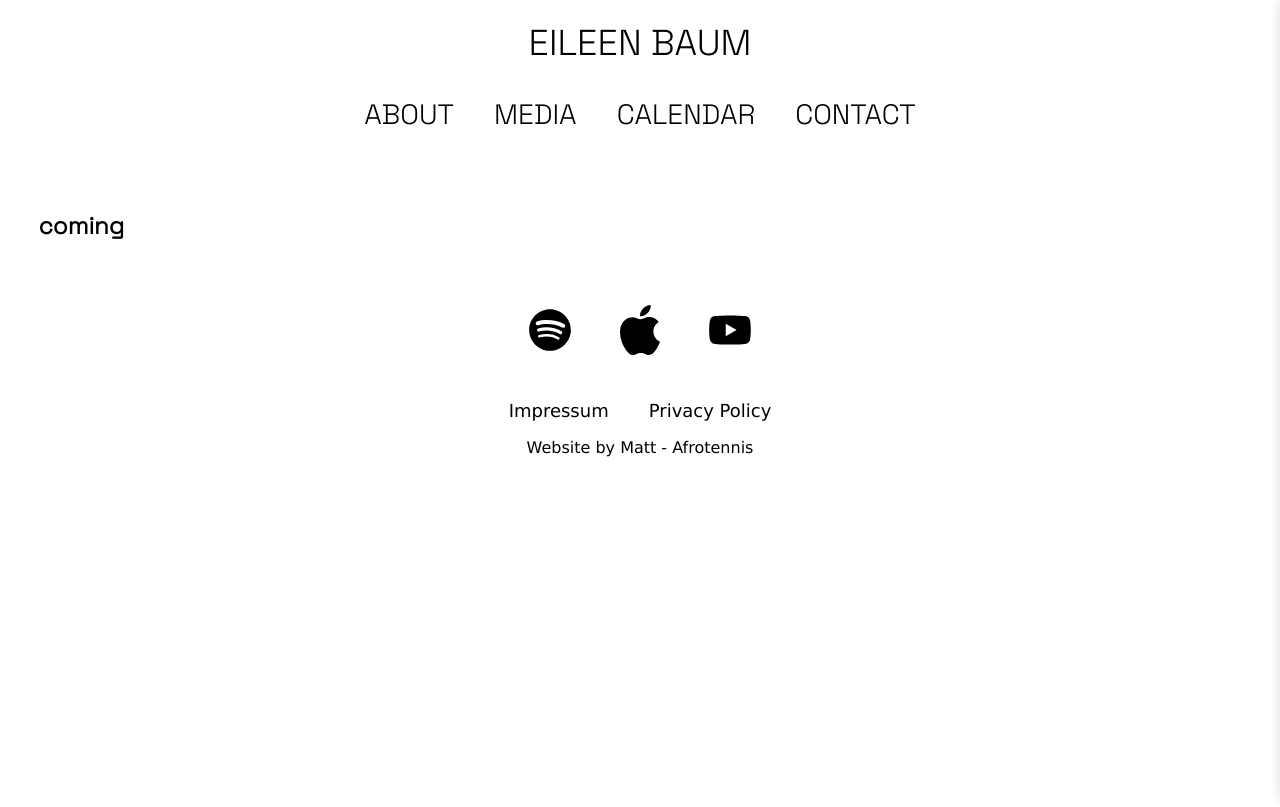
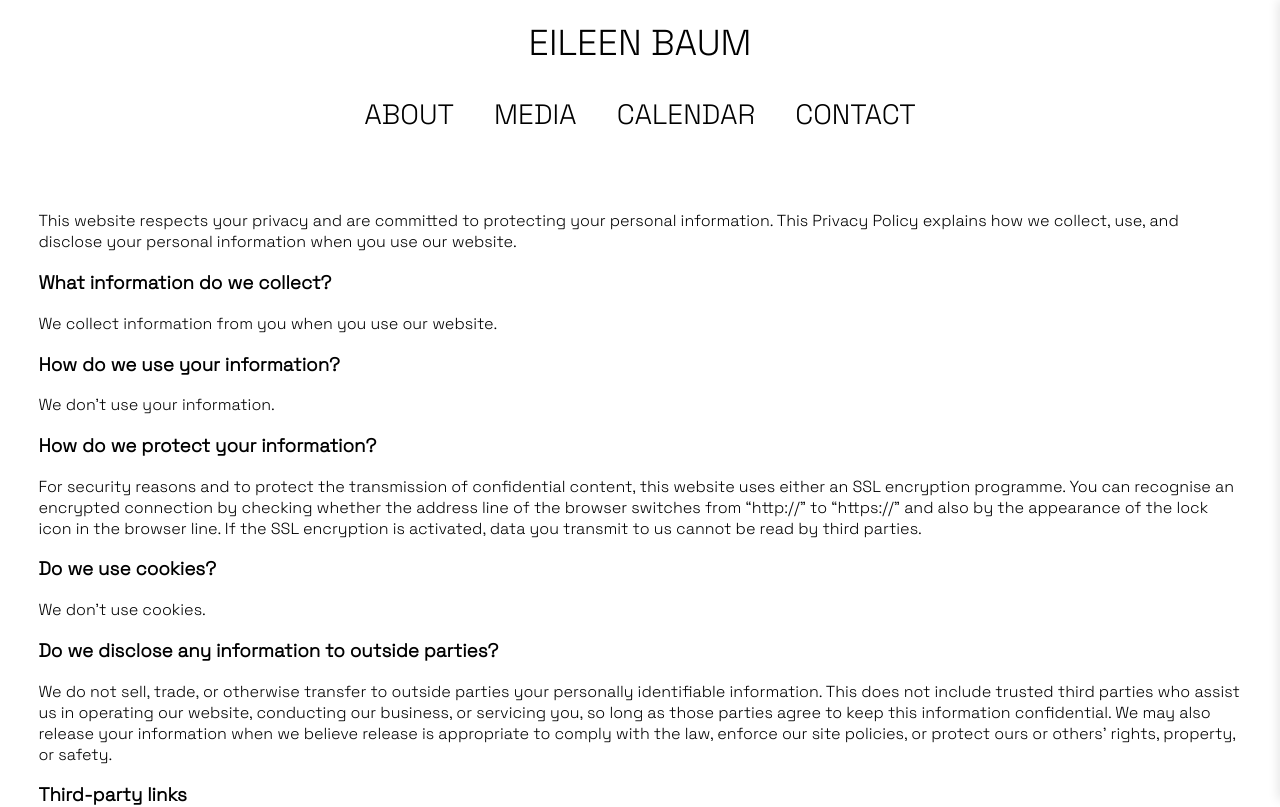
Before and after one commit to Matt0107/eileen-react-second-version, a React (Create React App) app: page /Privacy in a window 1280 px wide. Shown: the top 807 px of the page. Built offline with nearby package versions, Linux system fonts and the light colour scheme.

Commit message:
policy added

```diff
--- a/src/App.js
+++ b/src/App.js
@@ -6,6 +6,7 @@ import Contact from "./pages/Contact";
 import Impressum from "./pages/Impressum";
 import Media from "./pages/Media";
 import Privacy from "./pages/Privacy";
+// import ErrorPage from "./pages/ErrorPage";
 
 function App() {
   return (
@@ -18,7 +19,7 @@ function App() {
         <Route path="/Impressum" element={<Impressum />} />
         <Route path="/Media" element={<Media />} />
         <Route path="/Privacy" element={<Privacy />} />
-        {/* <Route path="*" element={<error404/>} /> */}
+        {/* <Route path="*" element={<ErrorPage />} /> */}
       </Routes>
     </BrowserRouter>
   );
--- a/src/pages/Privacy.js
+++ b/src/pages/Privacy.js
@@ -7,7 +7,47 @@ const Privacy = () => {
     <div>
       <Navigation />
       <section id="privacy">
-        <h1>coming</h1>
+        <p>
+          This website respects your privacy and are committed to protecting
+          your personal information. This Privacy Policy explains how we
+          collect, use, and disclose your personal information when you use our
+          website.
+          <h3>What information do we collect?</h3>
+          We collect information from you when you use our website.
+          <h3>How do we use your information? </h3>
+          We don't use your information.
+          <h3>How do we protect your information?</h3> For security reasons and
+          to protect the transmission of confidential content, this website uses
+          either an SSL encryption programme. You can recognise an encrypted
+          connection by checking whether the address line of the browser
+          switches from “http://” to “https://” and also by the appearance of
+          the lock icon in the browser line. If the SSL encryption is activated,
+          data you transmit to us cannot be read by third parties.
+          <h3>Do we use cookies?</h3> We don't use cookies.
+          <h3>Do we disclose any information to outside parties?</h3> We do not
+          sell, trade, or otherwise transfer to outside parties your personally
+          identifiable information. This does not include trusted third parties
+          who assist us in operating our website, conducting our business, or
+          servicing you, so long as those parties agree to keep this information
+          confidential. We may also release your information when we believe
+          release is appropriate to comply with the law, enforce our site
+          policies, or protect ours or others' rights, property, or safety.
+          <h3>Third-party links</h3>
+          We use redirections to third-party services on our website. These
+          third-party sites have separate and independent privacy policies. We,
+          therefore, have no responsibility or liability for the content and
+          activities of these linked sites. Nonetheless, we seek to protect the
+          integrity of our site and welcome any feedback about these sites.{" "}
+          <h3>Your consent</h3>
+          By using our site, you consent to our website's Privacy Policy.
+          <h3>Changes to our Privacy Policy</h3>
+          If we decide to change our privacy policy, we will post those changes
+          on this page and update the Privacy Policy modification date below.
+          This policy was last modified on 23/02/2023
+          <h3>Contacting us</h3>
+          If there are any questions regarding this privacy policy, you may
+          contact us at info@eileenbaum.de
+        </p>
       </section>
       <Footer />
     </div>
--- a/src/styles/index.css
+++ b/src/styles/index.css
@@ -5,7 +5,7 @@
 
 body {
     margin: 0;
-    font-family: 'Space grotesk';
+    font-family: 'Space Grotesk';
 }
 
 /* Sticky navigation bar */
```
Also changed, not shown: src/pages/ErrorPage.js (added, +12 -0 lines), public/manifest.json, 1 other file (tests, documents, lock files or other folders).
